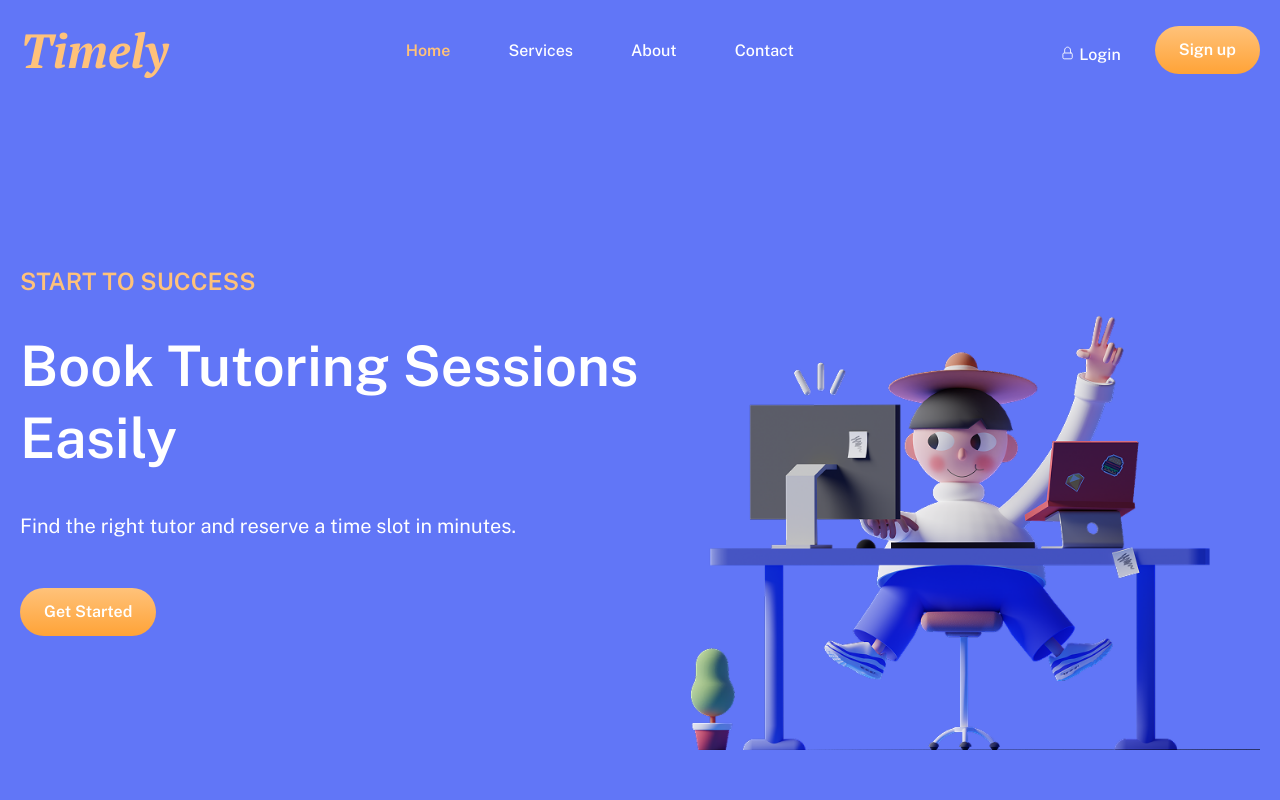
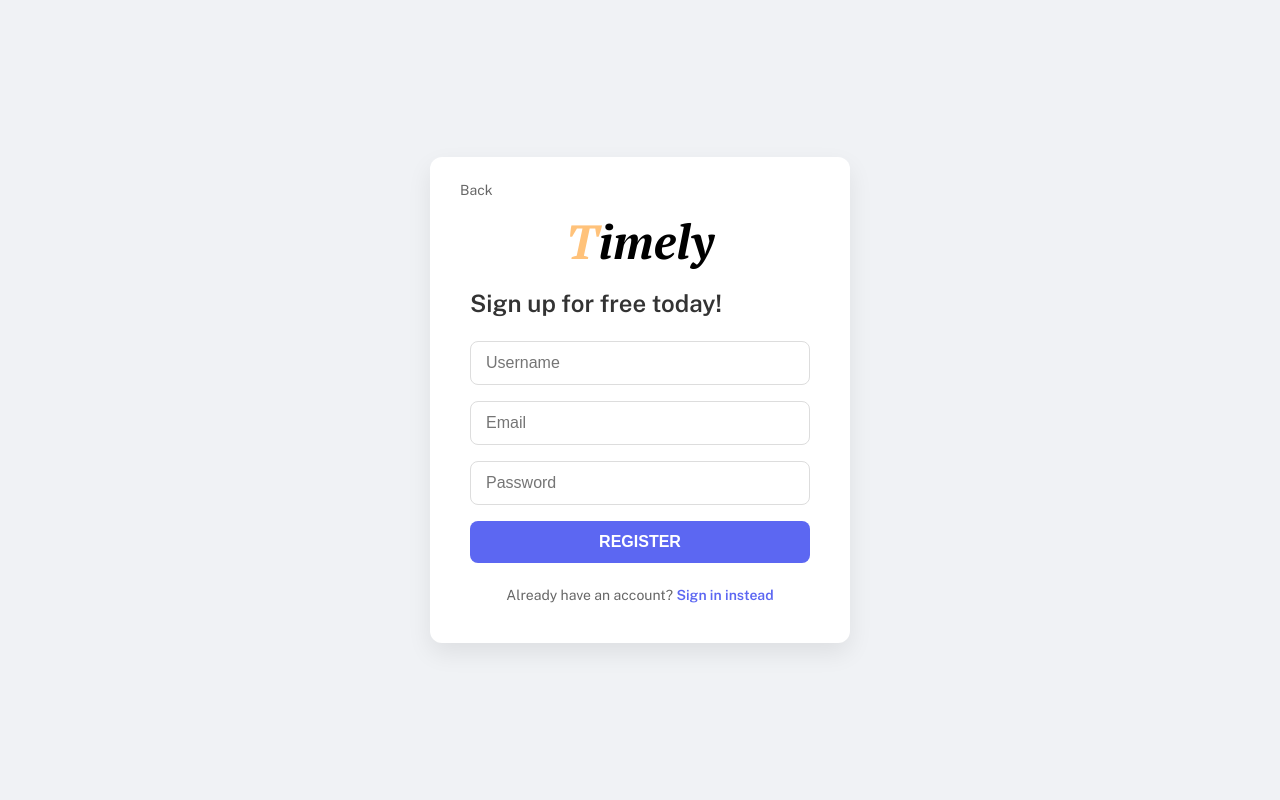
Before and after one commit to yaoolee/timely, a React (Vite) app in the folder frontend/: page /register in a window 1280 px wide. Shown: the top 800 px of the page. Built offline with nearby package versions, Linux system fonts and the light colour scheme.

Commit message:
create new component for signup page and use react router for navigating from landing to register page and style logo color text and buttons

```diff
--- a/frontend/package.json
+++ b/frontend/package.json
@@ -12,7 +12,8 @@
   },
   "dependencies": {
     "react": "^19.1.1",
-    "react-dom": "^19.1.1"
+    "react-dom": "^19.1.1",
+    "react-router-dom": "^7.9.4"
   },
   "devDependencies": {
     "@eslint/js": "^9.36.0",
--- a/frontend/src/App.jsx
+++ b/frontend/src/App.jsx
@@ -1,14 +1,17 @@
 import './App.css'
 import React from 'react'
+import { Routes, Route } from 'react-router-dom';
 import LandingPage from './pages/LandingPage/LandingPage.jsx';
-
-
+import RegisterPage from './pages/Register/RegisterPage.jsx';
 
 function App() {
   return (
     <>
     <div className="App">
-    <LandingPage />
+      <Routes>
+        <Route path="/" element={<LandingPage />} />
+        <Route path="/register" element={<RegisterPage />} />
+      </Routes>
     </div>
     </>
   );
--- a/frontend/src/components/Button/Button.css
+++ b/frontend/src/components/Button/Button.css
@@ -2,7 +2,8 @@
   display: inline-flex;
   align-items: center;
   justify-content: center;
-  padding: 12px 24px;
+  width: 135px;
+  height: 48px;
   border: none;
   border-radius: 100px;
   font-family: 'Public Sans', sans-serif;
--- a/frontend/src/components/Footer/Footer.css
+++ b/frontend/src/components/Footer/Footer.css
@@ -22,9 +22,18 @@
   min-width: 280px;
 }
 
-.footer-column .logo {
+.footer-column .brand {
   font-size: 48px;
   margin-bottom: 20px;
+  color: #FFFFFF;
+  font-family: 'PT Serif', serif;
+    font-style: italic;
+    font-weight: 700;
+    font-size: 48px;
+}
+
+.footer-column .brand span {
+  color: #FFC27A;
 }
 
 .footer-column h4 {
--- a/frontend/src/components/Footer/Footer.jsx
+++ b/frontend/src/components/Footer/Footer.jsx
@@ -8,7 +8,7 @@ const Footer = () => {
       <div className="container">
         <div className="footer-content">
           <div className="footer-column">
-            <div className="logo">Timely</div>
+            <div className="brand"><span>T</span>imely</div>
             <h4>Contact Us</h4>
             <p>Email: timely@gmail.com</p>
             <p>Call : +123 400 123</p>
--- a/frontend/src/components/Header/Header.css
+++ b/frontend/src/components/Header/Header.css
@@ -27,6 +27,10 @@
   font-weight: 700;
   font-size: 48px;
   line-height: 40px;
+  color: #FFFFFF;
+}
+
+.logo span {
   color: #FFC27A;
 }
 
--- a/frontend/src/components/Header/Header.jsx
+++ b/frontend/src/components/Header/Header.jsx
@@ -1,13 +1,15 @@
 import React from 'react';
 import './Header.css';
-import Button from '../Button/Button.jsx';
+import '../Button/Button.css';
+import { Link } from 'react-router-dom';
+
 
 const Header = () => {
   return (
     <header className="header">
       <div className="container">
         <div className="header-content">
-          <div className="logo">Timely</div>
+          <div className="logo"><span>T</span>imely</div>
           <nav className="nav">
             <a href="#" className="active">Home</a>
             <a href="#">Services</a>
@@ -19,7 +21,7 @@ const Header = () => {
             <svg width="24" height="24" viewBox="0 0 24 24" fill="none" xmlns="http://www.w3.org/2000/svg"><path d="M8 11V7C8 5.67392 8.52678 4.40215 9.46447 3.46447C10.4021 2.52678 11.6739 2 13 2C14.3261 2 15.5979 2.52678 16.5355 3.46447C17.4732 4.40215 18 5.67392 18 7V11" stroke="white" strokeWidth="1.5" strokeLinecap="round" strokeLinejoin="round"/><path d="M19 12H7C5.89543 12 5 12.8954 5 14V20C5 21.1046 5.89543 22 7 22H19C20.1046 22 21 21.1046 21 20V14C21 12.8954 20.1046 12 19 12Z" stroke="white" strokeWidth="1.5" strokeLinecap="round" strokeLinejoin="round"/></svg>
             Login
             </a>
-            <Button className="signup-button">Sign up</Button>
+            <Link to="/register" className="signup-button btn">Sign up</Link>
           </div>
         </div>
       </div>
--- a/frontend/src/main.jsx
+++ b/frontend/src/main.jsx
@@ -1,7 +1,10 @@
 import { createRoot } from 'react-dom/client'
 import './index.css'
 import App from './App.jsx'
+import { BrowserRouter } from 'react-router-dom'
 
 createRoot(document.getElementById('root')).render(
-    <App />
+    <BrowserRouter>
+        <App />
+    </BrowserRouter>
 )
--- a/frontend/src/pages/LandingPage/LandingPage.jsx
+++ b/frontend/src/pages/LandingPage/LandingPage.jsx
@@ -27,7 +27,7 @@ const LandingPage = () => {
               <p className="subtitle">START TO SUCCESS</p>
               <h1>Book Tutoring Sessions Easily</h1>
               <p className="description">Find the right tutor and reserve a time slot in minutes.</p>
-              <Button>Get Started</Button>
+              <a href="/register"><Button>Get Started</Button></a>
             </div>
             <div className="hero-image">
               <img src="./src/assets/Saly-10.png" alt="A person at a desk illustration" />
@@ -121,7 +121,7 @@ const LandingPage = () => {
               <h2>Why Choose Us</h2>
               <p>Timely provides a very simple scheduling for students to connect with tutors. Instead of back-and-forth emails or messages, everything happens in one place: browse services, pick a time, and confirm your appointment in just a few clicks.
               </p>
-              <Button>Sign up for Free</Button>
+              <a href="/register"><Button>Sign up for Free</Button></a>
             </div>
           </div>
         </section>
--- /dev/null
+++ b/frontend/src/pages/Register/Register.css
@@ -0,0 +1,125 @@
+  @import url('https://fonts.googleapis.com/css2?family=Public+Sans:wght@400;600&family=PT+Serif:ital,wght@1,700&display=swap');
+
+  /* Basic Reset */
+  body, html {
+    margin: 0;
+    padding: 0;
+    height: 100%;
+    font-family: 'Public Sans', sans-serif;
+  }
+
+  /* Page Container */
+  .page-container {
+    display: flex;
+    justify-content: center;
+    align-items: center;
+    min-height: 100vh;
+    background-color: #f0f2f5;
+    padding: 20px;
+  }
+
+  /* Card Styling */
+  .card {
+    position: relative;
+    background-color: #ffffff;
+    padding: 40px;
+    border-radius: 12px;
+    box-shadow: 0 10px 25px rgba(0, 0, 0, 0.08);
+    width: 100%;
+    max-width: 420px;
+    box-sizing: border-box;
+  }
+
+  /* Back Link */
+  .back-link {
+    position: absolute;
+    top: 25px;
+    left: 30px;
+    font-size: 14px;
+    color: #666;
+    text-decoration: none;
+  }
+  .back-link:hover {
+    text-decoration: underline;
+  }
+
+  /* Logo */
+  .logo {
+    font-family: 'PT Serif', serif;
+    font-style: italic;
+    font-weight: 700;
+    font-size: 48px;
+    line-height: 1;
+    text-align: center;
+    margin-bottom: 24px;
+    padding-top: 20px; /* Space for back link */
+  }
+  .logo-t {
+    color: #FFC27A; /* Orange color for T */
+  }
+  .logo .logo-imely {
+    color: #000000;
+  }
+
+  /* Title */
+  .title {
+    font-size: 24px;
+    font-weight: 600;
+    color: #333;
+    margin-top: 0;
+    margin-bottom: 24px;
+    text-align: left;
+  }
+
+  /* Form */
+  .form {
+    display: flex;
+    flex-direction: column;
+    gap: 16px;
+  }
+  .form-input {
+    width: 100%;
+    padding: 12px 15px;
+    border: 1px solid #ddd;
+    border-radius: 8px;
+    font-size: 16px;
+    box-sizing: border-box;
+    transition: border-color 0.3s;
+  }
+  .form-input:focus {
+    outline: none;
+    border-color: #5c67f2; /* Blue to match button */
+  }
+
+  /* Button */
+  .submit-button {
+    width: 100%;
+    padding: 12px;
+    background-color: #5c67f2;
+    color: white;
+    border: none;
+    border-radius: 8px;
+    font-size: 16px;
+    font-weight: 600;
+    cursor: pointer;
+    transition: background-color 0.3s;
+  }
+  .submit-button:hover {
+    background-color: #4a54e1;
+  }
+
+  /* Bottom Prompt */
+  .prompt {
+    margin-top: 24px;
+    font-size: 14px;
+    color: #666;
+    text-align: center;
+  }
+  .prompt-link {
+    color: #5c67f2;
+    text-decoration: none;
+    font-weight: 600;
+  }
+  .prompt-link:hover {
+    text-decoration: underline;
+  }
--- /dev/null
+++ b/frontend/src/pages/Register/RegisterPage.jsx
@@ -0,0 +1,31 @@
+import './Register.css';
+
+export default function RegisterPage() {
+  return (
+    <>
+    <div className="page-container">
+        <div className="card">
+          <a href="/" className="back-link">Back</a>
+
+          <h1 className="logo">
+            <span className="logo-t">T</span>
+            <span className="logo-imely">imely</span>
+          </h1>
+
+          <h2 className="title">Sign up for free today!</h2>
+
+          <form className="form">
+            <input type="text" placeholder="Username" className="form-input" />
+            <input type="email" placeholder="Email" className="form-input" />
+            <input type="password" placeholder="Password" className="form-input" />
+            <button type="submit" className="submit-button">REGISTER</button>
+          </form>
+
+          <p className="prompt">
+            Already have an account? <a href="#" className="prompt-link">Sign in instead</a>
+          </p>
+        </div>
+      </div>
+    </>
+  );
+}
```
Also changed, not shown: 1 other file (tests, documents, lock files or other folders).
